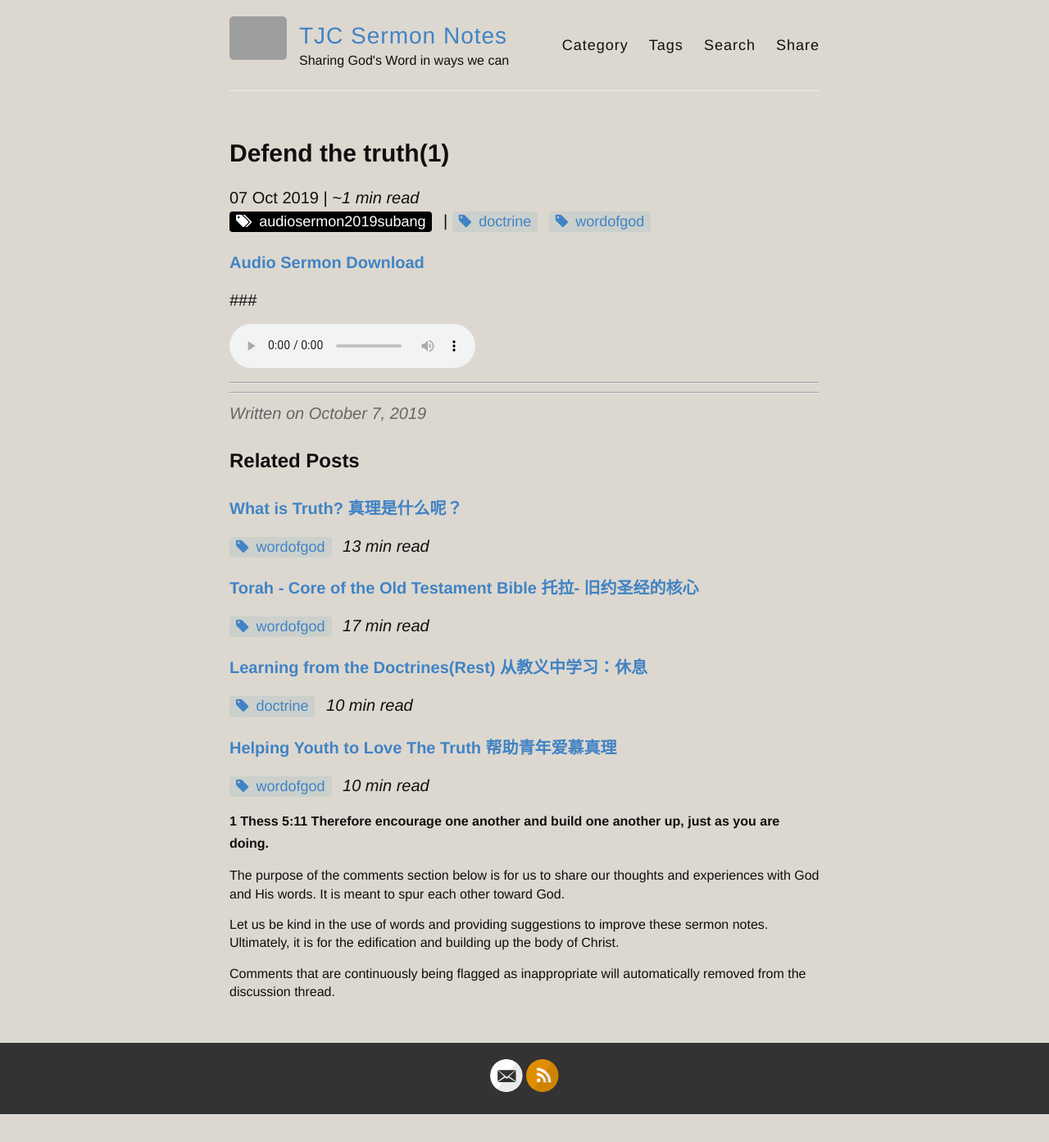
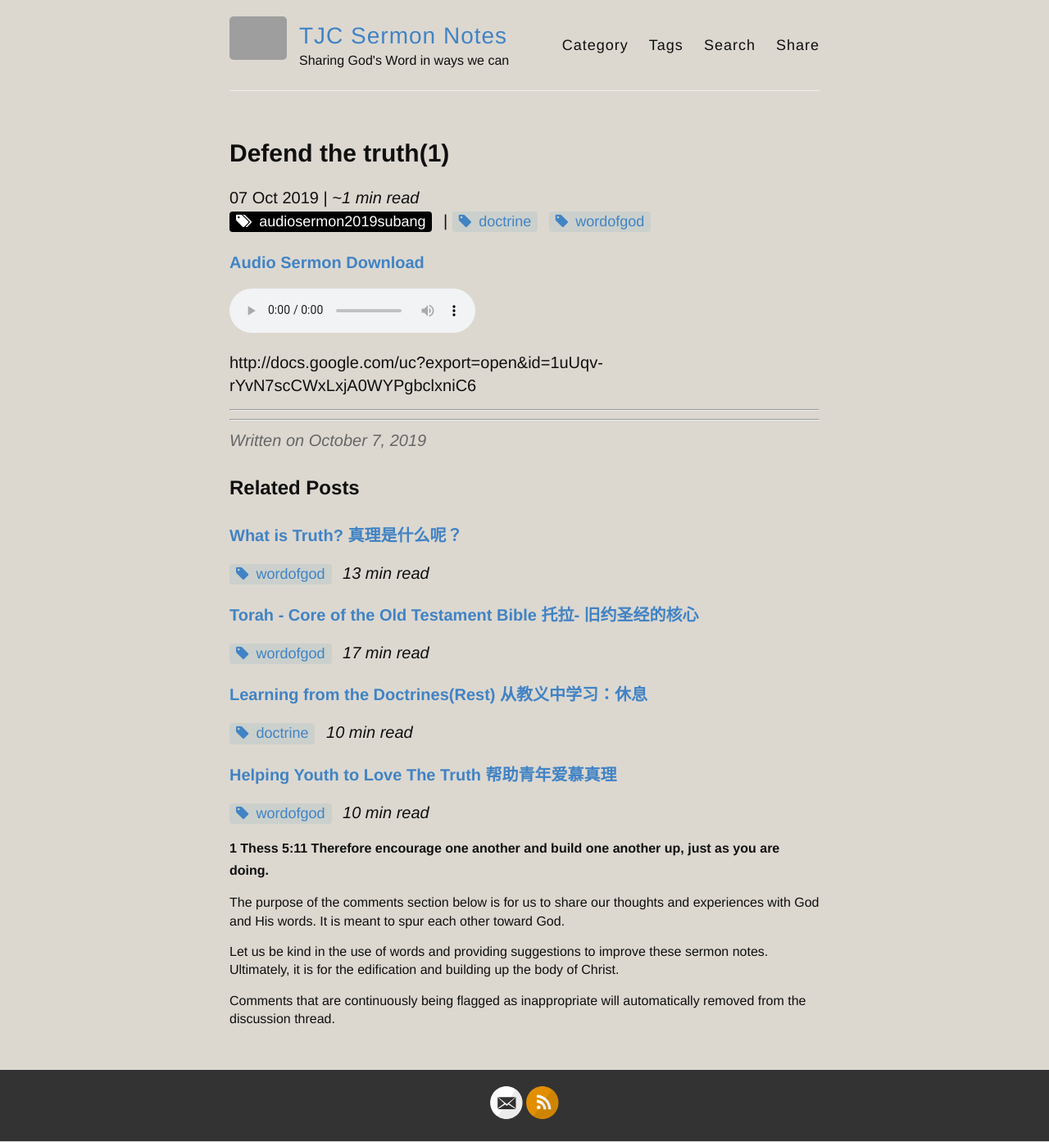
Before and after one commit to catchupTJC/catchuptjc.github.io, a Jekyll site: the page built from _posts/2019-10-07-Defend the truth(1) .md, in a window 1280 px wide. Shown: the whole page at 82% size. Built offline with Jekyll 4.4.1, drawn with Linux system fonts in a browser that asks for light colours; nearby versions of some CDN libraries; comment, search, counter and statistics services are not loaded; before the commit the page ends 1360 px from its top, so only the background shows below that; some of the changed lines change nothing that is shown; grey boxes are pictures that could not be loaded.

Commit message:
Update 2019-10-07-Defend the truth(1) .md

```diff
--- a/_posts/2019-10-07-Defend the truth(1) .md
+++ b/_posts/2019-10-07-Defend the truth(1) .md
@@ -8,10 +8,11 @@
 
 ### <a href="https://drive.google.com/file/d/1uUqv-rYvN7scCWxLxjA0WYPgbclxniC6/view">Audio Sermon Download</a>
 
-###
 <audio controls>
-    <source src="http://docs.google.com/uc?export=open&id=1uUqv-rYvN7scCWxLxjA0WYPgbclxniC6/view" type="audio/mp3">test
+    <source src="http://docs.google.com/uc?export=open&id=1uUqv-rYvN7scCWxLxjA0WYPgbclxniC6" type="audio/mp3">test
 </audio>
+
+http://docs.google.com/uc?export=open&id=1uUqv-rYvN7scCWxLxjA0WYPgbclxniC6
 
 ----
 ****
```
